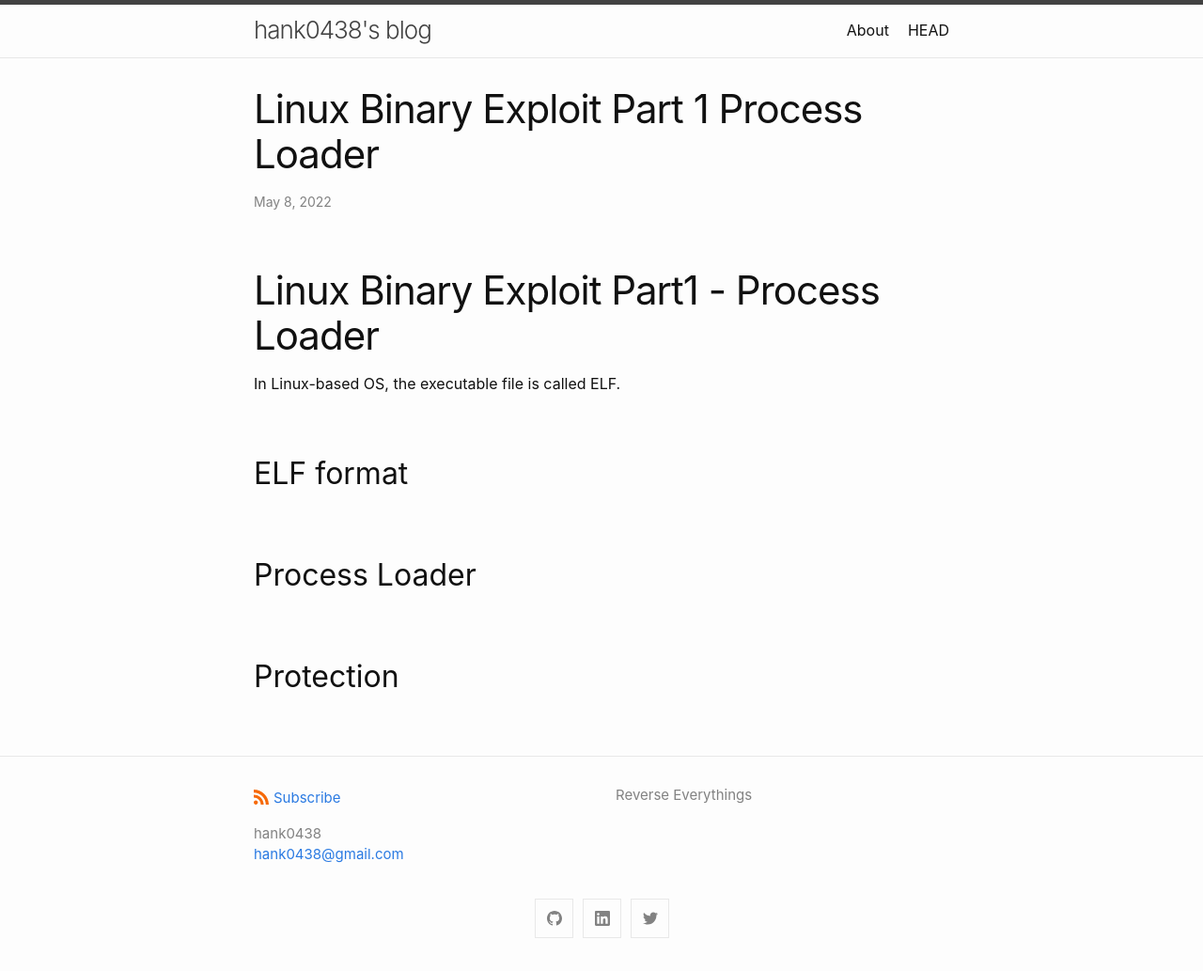
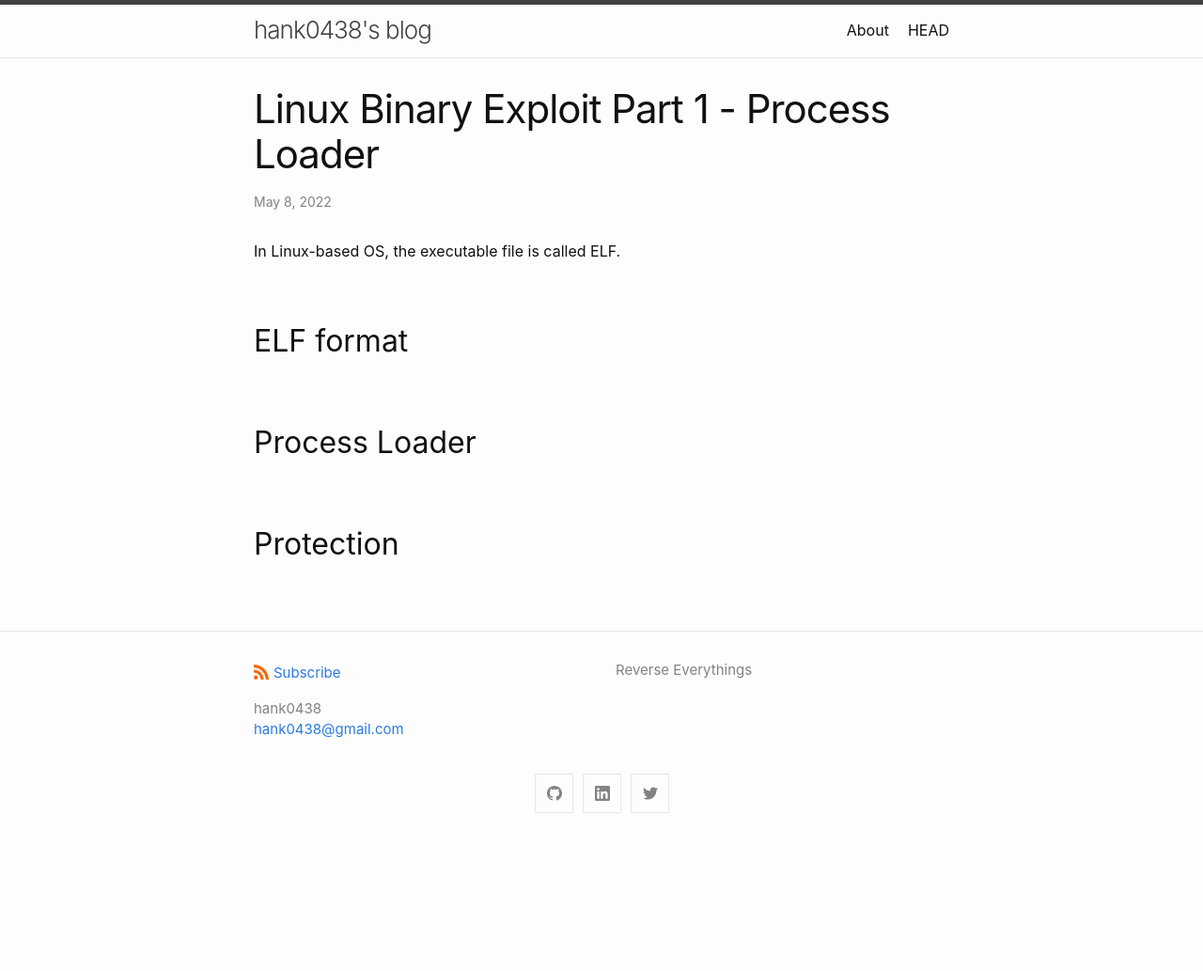
Before and after one commit to Hank0438/hank0438.github.io, a Jekyll site: the page built from _posts/2022-05-08-Linux-Binary-Exploit-Part-1-Process-Loader.md, in a window 1280 px wide. Shown: the whole page at 94% size. Built offline with Jekyll 4.4.1, drawn with Linux system fonts in a browser that asks for light colours; our own code applies the rules of GitHub Pages for plain Markdown files; after the commit the page ends 900 px from its top, so only the background shows below that; part of the change alters nothing that is shown.

Commit message:
Update 2022-05-08-Linux-Binary-Exploit-Part-1-Process-Loader.md

```diff
--- a/_posts/2022-05-08-Linux-Binary-Exploit-Part-1-Process-Loader.md
+++ b/_posts/2022-05-08-Linux-Binary-Exploit-Part-1-Process-Loader.md
@@ -1,5 +1,9 @@
-# Linux Binary Exploit Part1 - Process Loader
-
+---
+layout: post
+title: "Linux Binary Exploit Part 1 - Process Loader"
+categories: pwn
+tags: pwn, reverse, linux
+---
 In Linux-based OS, the executable file is called ELF.
 
 ## ELF format
```
